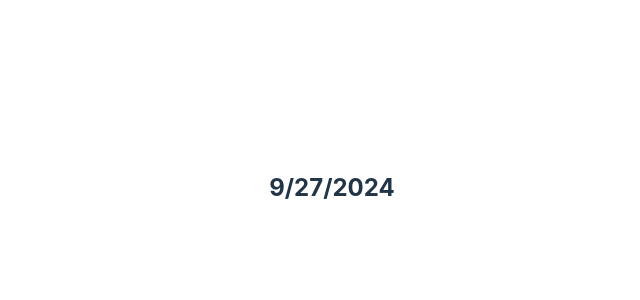
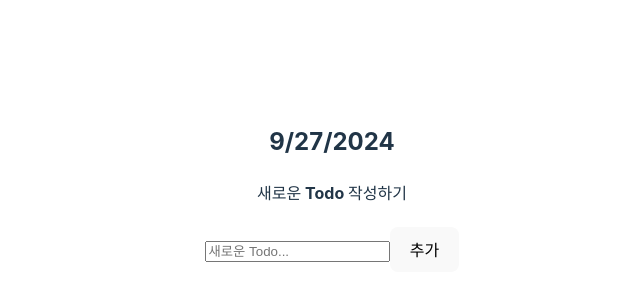
Before and after one commit to jooYeonIya/studyReact, a React (Vite) app in the folder CounterApp/: page / in a window 1280 px wide. Shown: the part 212-512 px from the top of the page, without its empty margins (308-948 px from the left). Built offline with nearby package versions, Linux system fonts and the light colour scheme.

Commit message:
todoList: TodoEditor 추가

```diff
--- a/CounterApp/src/App.jsx
+++ b/CounterApp/src/App.jsx
@@ -1,20 +1,15 @@
 import { useState } from 'react'
 import './App.css'
 import Header from './components/TodoList/Header'
+import TodoEditor from './components/TodoList/TodoEditor'
 
-/*
-컴포넌트
-Header
-TodoItem
-Detail
--SearchBar
--TodoList
-*/
+
 function App() {
 
   return (
     <>
       <Header />
+      <TodoEditor />
     </>
   )
 }
--- /dev/null
+++ b/CounterApp/src/components/TodoList/TodoEditor.jsx
@@ -0,0 +1,9 @@
+export default function TodoEditor() {
+    return (
+        <>
+            <h4>새로운 Todo 작성하기</h4>
+            <input type="text" placeholder="새로운 Todo..."/>
+            <button>추가</button>
+        </>
+    )
+}
```
